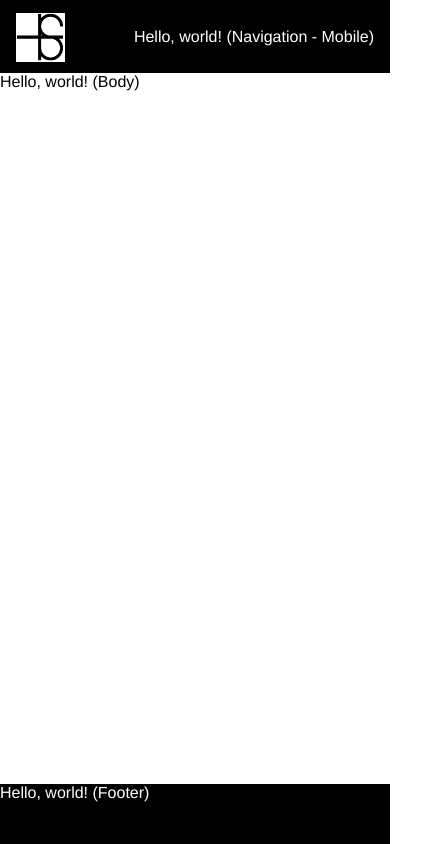
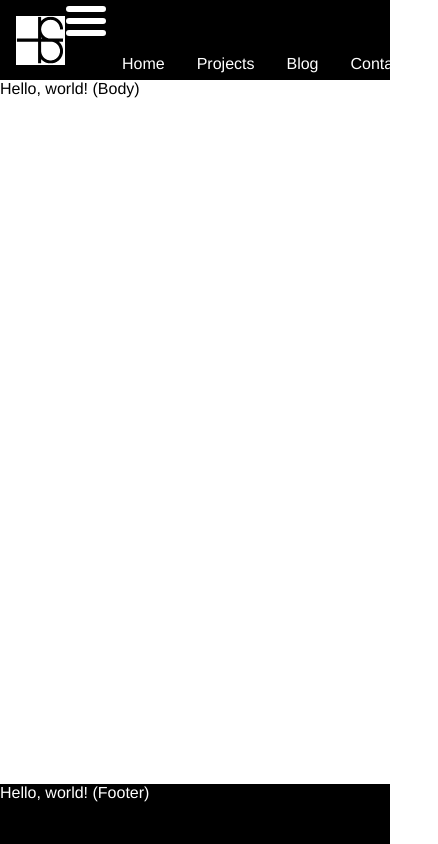
Before and after one commit to tsarvs/responsive-website-components, a Vue app: page / in a window 390 px wide. Shown: the whole page, 438 px wide, since content can reach past the window. Built offline with nearby package versions, Linux system fonts and the light colour scheme.

Commit message:
call me chef because im makin hamburgers

```diff
--- a/src/components/NavigationMobile.vue
+++ b/src/components/NavigationMobile.vue
@@ -1,11 +1,51 @@
 <template>
-  <div>Hello, world! (Navigation - Mobile)</div>
+  <div ref="component">
+    <div class="hamburger">
+      <div class="hamburger-patty"></div>
+      <div class="hamburger-patty"></div>
+      <div class="hamburger-patty"></div>
+    </div>
+    <div class="mobile-nav-wrapper">
+      <Navigation/>
+    </div>
+  </div>
 </template>
 
 <script>
+import Navigation from "@/components/Navigation";
+
 export default {
   name: 'NavigationMobile',
+  components: {
+    Navigation
+  },
 };
 </script>
 
-<style scoped lang="scss"></style>
+<style scoped lang="scss">
+.hamburger{
+  display: flex;
+  flex-flow: column-reverse;
+
+  height: 3rem;
+  width: 2.5rem;
+
+  .hamburger-patty{
+    height: .35rem;
+    width: 100%;
+
+    margin: .2rem 0;
+    border-radius: 1rem;
+
+    &:nth-child(1){
+      background-color: white;
+    }
+    &:nth-child(2){
+      background-color: white;
+    }
+    &:nth-child(3){
+      background-color: white;
+    }
+  }
+}
+</style>
```
